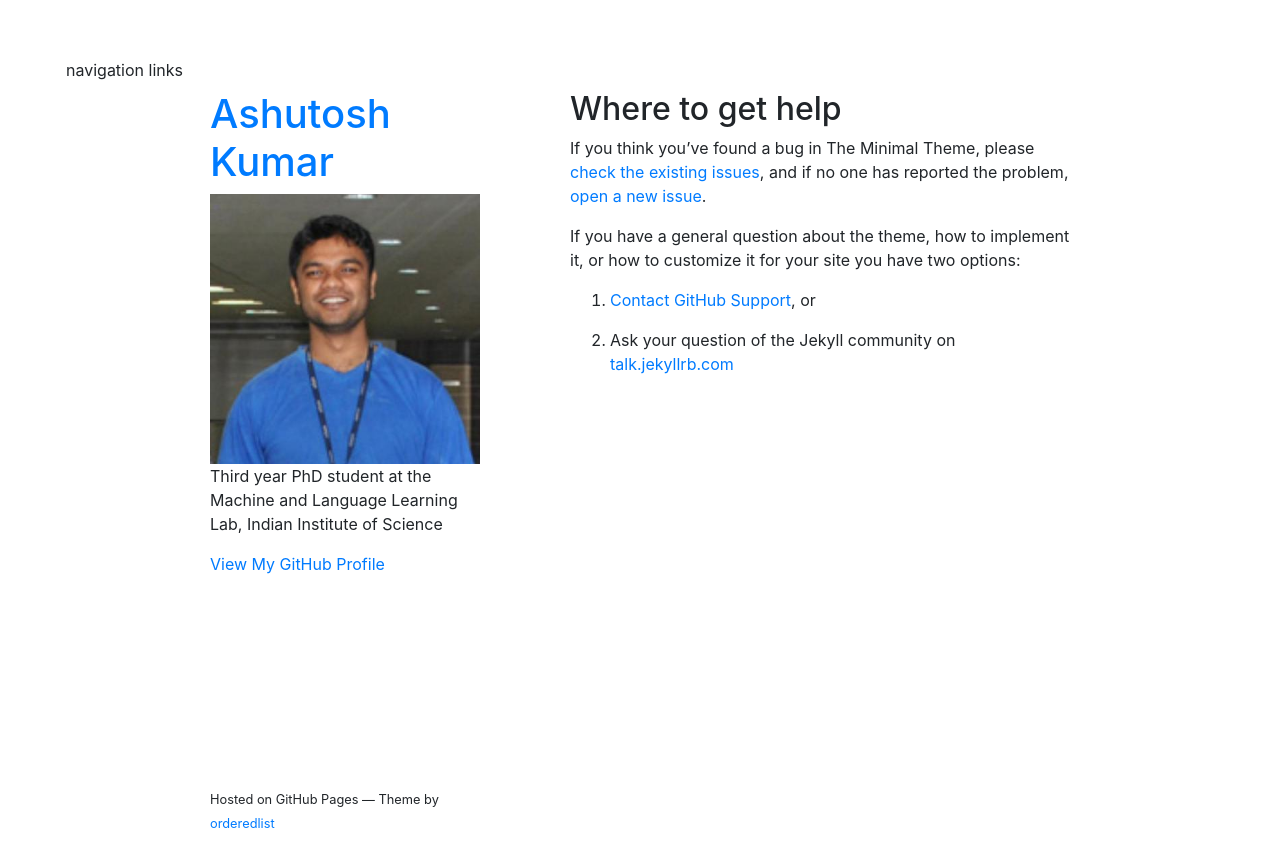
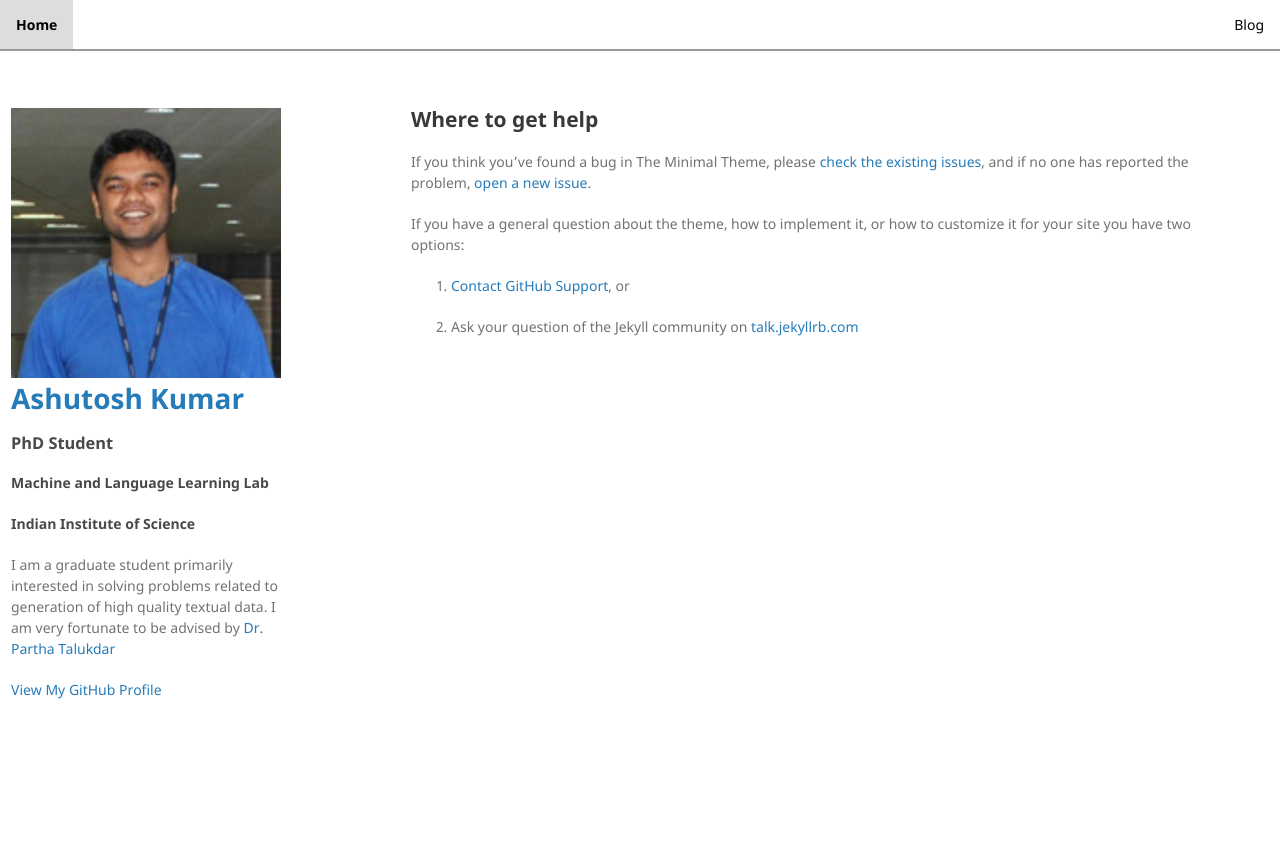
Before and after one commit to ashutoshml/ashutoshml.github.io, a Jekyll site: the page built from docs/SUPPORT.md, in a window 1280 px wide. Shown: the top 867 px of the page. Built offline with Jekyll 4.4.1, drawn with Linux system fonts in a browser that asks for light colours; nearby versions of some CDN libraries; our own code applies the rules of GitHub Pages for plain Markdown files.

Commit message:
Update website

```diff
--- a/_config.yml
+++ b/_config.yml
@@ -1,6 +1,7 @@
 title: Ashutosh Kumar
 logo: /assets/img/profile.png
-description: Third year PhD student at the Machine and Language Learning Lab, Indian Institute of Science
+description:
 show_downloads: false
 google_analytics: UA-58099446-1
 theme: jekyll-theme-minimal
+author: Ashutosh
--- a/_layouts/default.html
+++ b/_layouts/default.html
@@ -7,25 +7,28 @@
 
     {% seo %}
     <link rel="stylesheet" href="{{ "/assets/css/style.css?v=" | append: site.github.build_revision | relative_url }}">
-    <link rel="stylesheet" href="https://maxcdn.bootstrapcdn.com/bootstrap/4.0.0/css/bootstrap.min.css" integrity="sha384-Gn5384xqQ1aoWXA+058RXPxPg6fy4IWvTNh0E263XmFcJlSAwiGgFAW/dAiS6JXm" crossorigin="anonymous">
-    <!--[if lt IE 9]>
-      <script src="//cdnjs.cloudflare.com/ajax/libs/html5shiv/3.7.3/html5shiv.min.js"></script>
-    <![endif]-->
+    <link rel="stylesheet" href="{{ "/assets/css/main.css" | relative_url }}">
   </head>
   <body>
+    <!-- <nav class="navbar navbar-light bg-light"> -->
+    <!--     <span class="navbar-brand mb-0 h1">Navbar</span> -->
+    <!-- </nav> -->
     <nav class="navbar">
-      navigation links
+      <a href="./" style="float: left;">Home</a>
+      <a href="./blog.html">Blog</a>
     </nav>
 
-    <div class="wrapper">
+    <div class="wrapper shift_down" >
       <header>
-        <h1><a href="{{ "/" | absolute_url }}">{{ site.title | default: site.github.repository_name }}</a></h1>
 
         {% if site.logo %}
         <img src="{{site.logo | relative_url}}" alt="Logo" />
         {% endif %}
 
-        <p>{{ site.description | default: site.github.project_tagline }}</p>
+        <h1><a href="{{ "/" | absolute_url }}">{{ site.title | default: site.github.repository_name }}</a></h1>
+        <h3> PhD Student </h3><h4> Machine and Language Learning Lab </h4>
+        <h4> Indian Institute of Science </h4>
+        <p>I am a graduate student primarily interested in solving problems related to generation of high quality textual data. I am very fortunate to be advised by <a href="http://talukdar.net" target="_blank">Dr. Partha Talukdar<a></p>
 
         {% if site.github.is_project_page %}
         <p class="view"><a href="{{ site.github.repository_url }}">View the Project on GitHub <small>{{ site.github.repository_nwo }}</small></a></p>
@@ -48,17 +51,17 @@
         {{ content }}
 
       </section>
-      <footer>
-        {% if site.github.is_project_page %}
-        <p>This project is maintained by <a href="{{ site.github.owner_url }}">{{ site.github.owner_name }}</a></p>
-        {% endif %}
-        <p><small>Hosted on GitHub Pages &mdash; Theme by <a href="https://github.com/orderedlist">orderedlist</a></small></p>
-      </footer>
+      <!-- <footer> -->
+      <!--   {% if site.github.is_project_page %} -->
+      <!--   <p>This project is maintained by <a href="{{ site.github.owner_url }}">{{ site.github.owner_name }}</a></p> -->
+      <!--   {% endif %} -->
+      <!--   <p><small>Hosted on GitHub Pages &mdash; Theme by <a href="https://github.com/orderedlist">orderedlist</a></small></p> -->
+      <!-- </footer> -->
     </div>
     <script src="{{ "/assets/js/scale.fix.js" | relative_url }}"></script>
-    <script src="https://code.jquery.com/jquery-3.2.1.slim.min.js" integrity="sha384-KJ3o2DKtIkvYIK3UENzmM7KCkRr/rE9/Qpg6aAZGJwFDMVNA/GpGFF93hXpG5KkN" crossorigin="anonymous"></script>
-    <script src="https://cdnjs.cloudflare.com/ajax/libs/popper.js/1.12.9/umd/popper.min.js" integrity="sha384-ApNbgh9B+Y1QKtv3Rn7W3mgPxhU9K/ScQsAP7hUibX39j7fakFPskvXusvfa0b4Q" crossorigin="anonymous"></script>
-    <script src="https://maxcdn.bootstrapcdn.com/bootstrap/4.0.0/js/bootstrap.min.js" integrity="sha384-JZR6Spejh4U02d8jOt6vLEHfe/JQGiRRSQQxSfFWpi1MquVdAyjUar5+76PVCmYl" crossorigin="anonymous"></script>
+    <!-- <script src="https://code.jquery.com/jquery-3.2.1.slim.min.js" integrity="sha384-KJ3o2DKtIkvYIK3UENzmM7KCkRr/rE9/Qpg6aAZGJwFDMVNA/GpGFF93hXpG5KkN" crossorigin="anonymous"></script> -->
+    <!-- <script src="https://cdnjs.cloudflare.com/ajax/libs/popper.js/1.12.9/umd/popper.min.js" integrity="sha384-ApNbgh9B+Y1QKtv3Rn7W3mgPxhU9K/ScQsAP7hUibX39j7fakFPskvXusvfa0b4Q" crossorigin="anonymous"></script> -->
+    <!-- <script src="https://maxcdn.bootstrapcdn.com/bootstrap/4.0.0/js/bootstrap.min.js" integrity="sha384-JZR6Spejh4U02d8jOt6vLEHfe/JQGiRRSQQxSfFWpi1MquVdAyjUar5+76PVCmYl" crossorigin="anonymous"></script> -->
     {% if site.google_analytics %}
 
     <script>
@@ -70,5 +73,3 @@
       ga('send', 'pageview');
     </script>
     {% endif %}
-  </body>
-</html>
--- a/_sass/jekyll-theme-minimal.scss
+++ b/_sass/jekyll-theme-minimal.scss
@@ -56,7 +56,7 @@ a:hover small {
 }
 
 .wrapper {
-  width:860px;
+  width:1200px;
   margin:0 auto;
 }
 
@@ -172,7 +172,7 @@ strong {
 }
 
 section {
-  width:500px;
+  width:800px;
   float:right;
   padding-bottom:50px;
 }
--- /dev/null
+++ b/assets/css/main.css
@@ -0,0 +1,33 @@
+body{
+    padding-left: 0px;
+    margin-left: 0px;
+}
+
+.navbar {
+    overflow: hidden;
+    background-color: white;
+    position: fixed; /* Set the navbar to fixed position */
+    top: 0; /* Position the navbar at the top of the page */
+    width: 100%; /* Full width */
+    border-bottom: 2px solid #999;
+}
+
+/* Links inside the navbar */
+.navbar a {
+    float: right;
+    display: block;
+    color: black;
+    text-align: center;
+    padding: 14px 16px;
+    text-decoration: none;
+}
+
+/* Change background on mouse-over */
+.navbar a:hover {
+    background: #ddd;
+    color: black;
+}
+
+.shift_down{
+    margin-top:50px;
+}
```
Also changed, not shown: _posts/2018-09-11-Welcome-to-Jekyll.md (added, +8 -0 lines), another-page.md (deleted, +0 -9 lines), blog.md (added, +25 -0 lines), index.md (+28 -110 lines), 1 other file.
